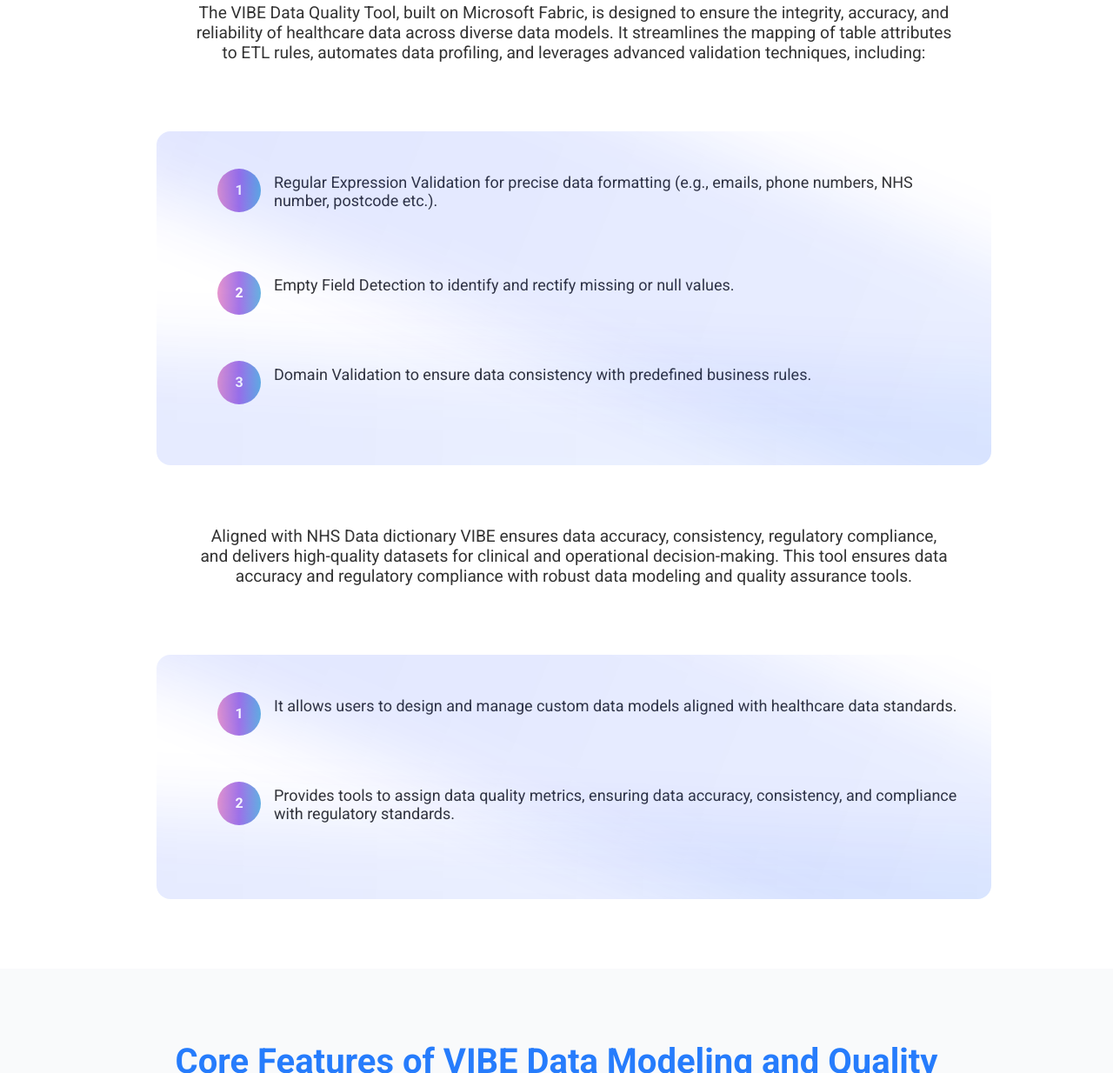
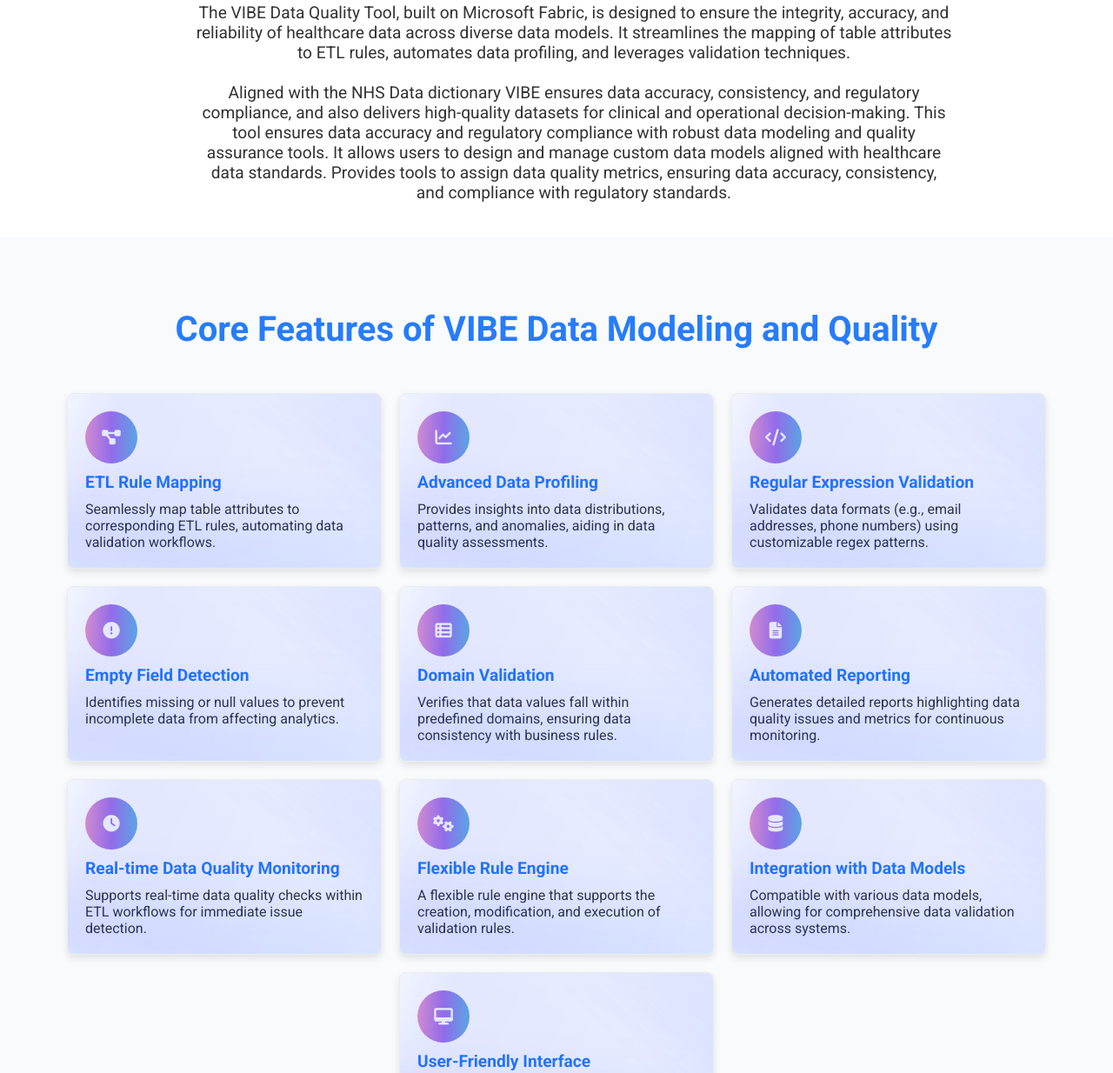
Before and after one commit to namdevroshan/Vibe.webpage, a website: page Modeling.html in a window 1280 px wide. Shown: the part 844-2078 px from the top of the page at 87% size. Drawn offline with Linux system fonts and the light colour scheme.

```diff
--- a/Modeling.html
+++ b/Modeling.html
@@ -243,77 +243,13 @@
 </section>
 <div class="content-wrapper">
     <h1 class="nexthero" style="color: #267CFC;">VIBE DATA MODELING AND QUALITY ASSURANCE</h1>
-    <p class="nextpara" style="text-align: center;">The VIBE Data Quality Tool, built on Microsoft Fabric, is designed to ensure the integrity, accuracy, and reliability of healthcare data across diverse data models. It streamlines the mapping of table attributes to ETL rules, automates data profiling, and leverages advanced validation techniques, including:
+    <p class="nextpara" style="text-align: center;">The VIBE Data Quality Tool, built on Microsoft Fabric, is designed to ensure the integrity, accuracy, and reliability of healthcare data across diverse data models. It streamlines the mapping of table attributes to ETL rules, automates data profiling, and leverages validation techniques.
+         <br>
+         <br>
+        Aligned with the NHS Data dictionary VIBE ensures data accuracy, consistency, and regulatory compliance, and also delivers high-quality datasets for clinical and operational decision-making. This tool ensures data accuracy and regulatory compliance with robust data modeling and quality assurance tools. It allows users to design and manage custom data models aligned with healthcare data standards. Provides tools to assign data quality metrics, ensuring data accuracy, consistency, and compliance with regulatory standards.
 
        </p>
-       <div class="wellness-container">
-        <div class="background">
-            <!-- Adding multiple animated layers -->
-            <div class="wave"></div>
-            <div class="wave"></div>
-            <div class="wave"></div>
-          </div>
-        <!-- <div class="wellness-header">
 
-          <h1>Key Supported NHS Datasets</h1>
-        </div> -->
-        <div class="wellness-steps">
-          <div class="wellness-step">
-            <div class="step-circle">1</div>
-            <div class="step-description">
-              <h3>Regular Expression Validation for precise data formatting (e.g., emails, phone numbers, NHS number, postcode etc.). </h3>
-              <!-- <p>Our experienced therapist will assess and understand your mental health needs during counseling through some tests.</p> -->
-            </div>
-          </div>
-          <div class="wellness-step">
-            <div class="step-circle">2</div>
-            <div class="step-description">
-              <h3>Empty Field Detection to identify and rectify missing or null values. </h3>
-              <!-- <p>We will decide on regular counseling or group support and execute based on the mental health test curated by our expert therapist.</p> -->
-            </div>
-          </div>
-          <div class="wellness-step">
-            <div class="step-circle">3</div>
-            <div class="step-description">
-              <h3>Domain Validation to ensure data consistency with predefined business rules. </h3>
-              <!-- <p>The therapist assigned to your case will monitor and adjust your therapy session progress to make sure you get the best experience.</p> -->
-            </div>
-          </div>
-
-        </div>
-      </div>
-      <p class="nextpara" style="text-align: center;">Aligned with NHS Data dictionary VIBE ensures data accuracy, consistency, regulatory compliance, and delivers high-quality datasets for clinical and operational decision-making. This tool ensures data accuracy and regulatory compliance with robust data modeling and quality assurance tools.
-
-      </p>
-      <div class="wellness-container">
-        <div class="background">
-            <!-- Adding multiple animated layers -->
-            <div class="wave"></div>
-            <div class="wave"></div>
-            <div class="wave"></div>
-          </div>
-        <!-- <div class="wellness-header">
-
-          <h1>Key Supported NHS Datasets</h1>
-        </div> -->
-        <div class="wellness-steps">
-          <div class="wellness-step">
-            <div class="step-circle">1</div>
-            <div class="step-description">
-              <h3>It allows users to design and manage custom data models aligned with healthcare data standards.  </h3>
-              <!-- <p>Our experienced therapist will assess and understand your mental health needs during counseling through some tests.</p> -->
-            </div>
-          </div>
-          <div class="wellness-step">
-            <div class="step-circle">2</div>
-            <div class="step-description">
-              <h3>Provides tools to assign data quality metrics, ensuring data accuracy, consistency, and compliance with regulatory standards. </h3>
-              <!-- <p>We will decide on regular counseling or group support and execute based on the mental health test curated by our expert therapist.</p> -->
-            </div>
-          </div>
-
-        </div>
-      </div>
   </div>
 
 <section class="features-section">
```
